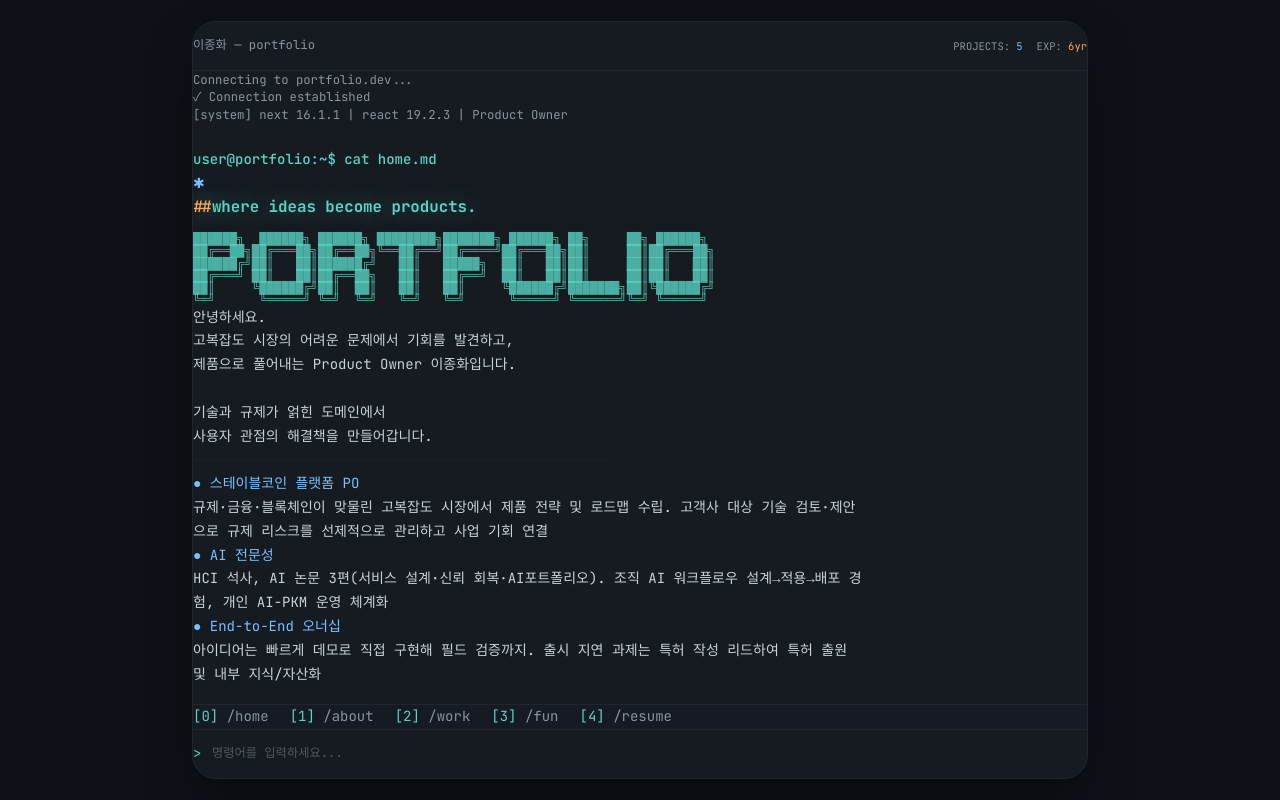
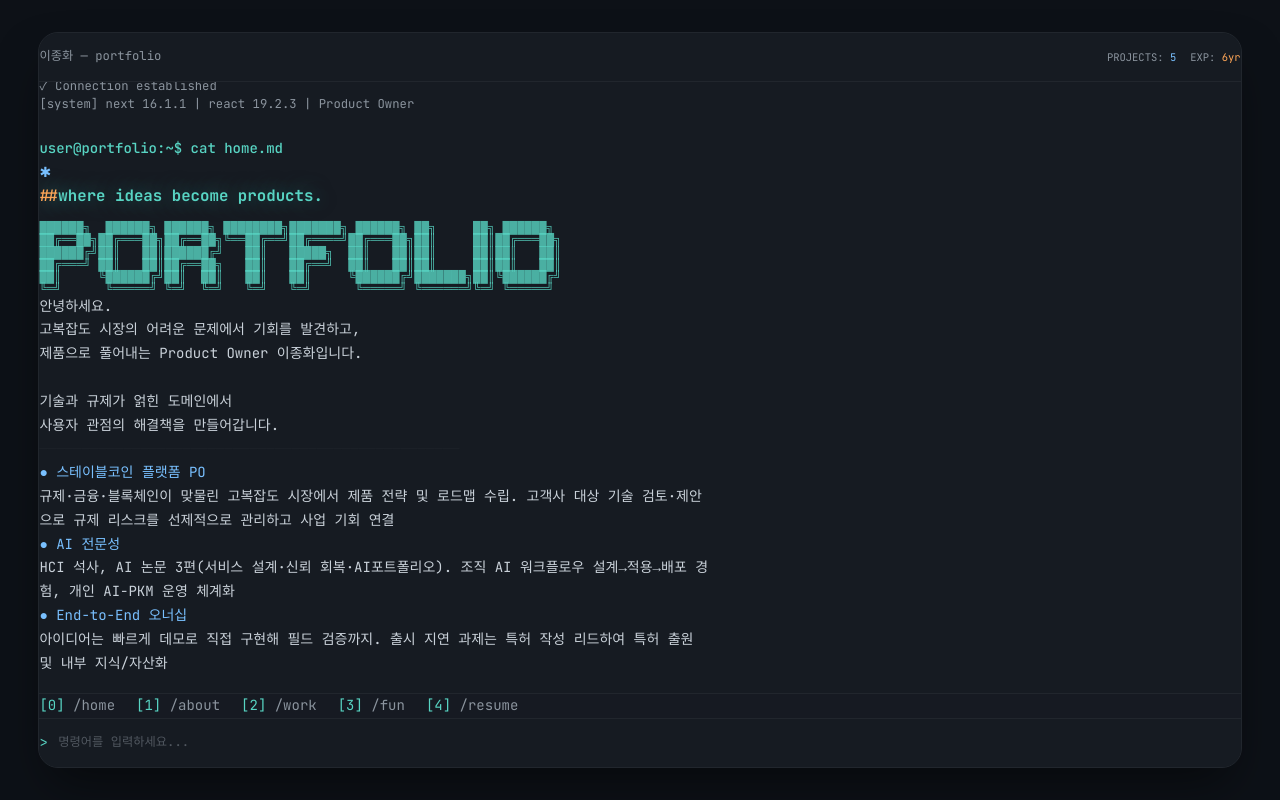
Before and after one commit to DinN0000/example_02, a Next.js app: page / in a window 1280 px wide. Built offline with nearby package versions, Linux system fonts and the light colour scheme.

Commit message:
Use percentage sizing for floating card layout (94% x 92%)

```diff
--- a/src/components/Terminal.tsx
+++ b/src/components/Terminal.tsx
@@ -589,9 +589,9 @@ export default function Terminal() {
   };
 
   return (
-    <div className="h-screen w-screen bg-background font-mono flex items-center justify-center p-6">
+    <div className="h-screen w-screen bg-background font-mono flex items-center justify-center">
       {/* 카드 컨테이너 */}
-      <div className="w-full max-w-5xl h-[calc(100vh-3rem)] bg-card rounded-[24px] border border-border shadow-2xl shadow-black/50 overflow-hidden flex flex-col">
+      <div className="w-[94%] h-[92%] bg-card rounded-[20px] border border-border shadow-2xl shadow-black/50 overflow-hidden flex flex-col">
 
         {/* 헤더 */}
         <header className="h-14 shrink-0 bg-card border-b border-border px-6 flex items-center justify-between">
```
